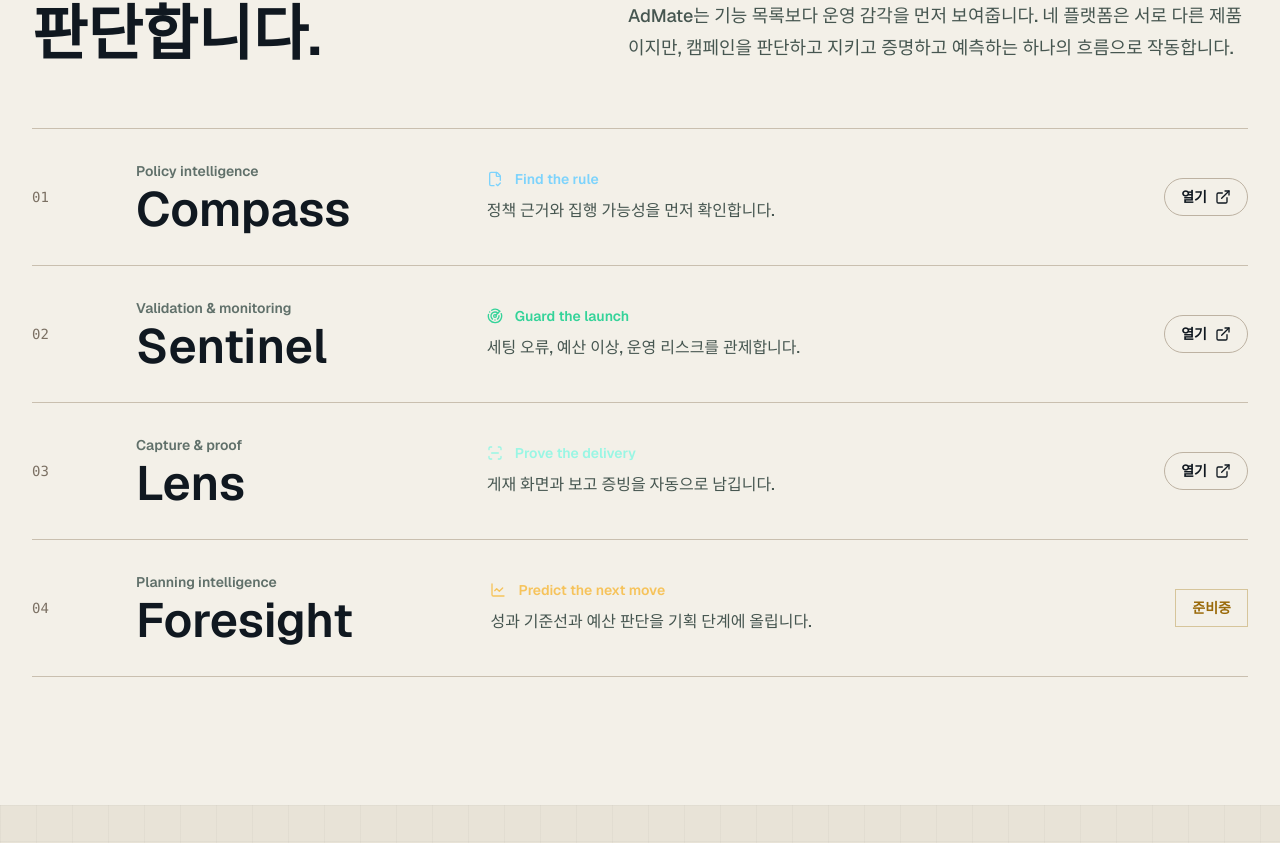
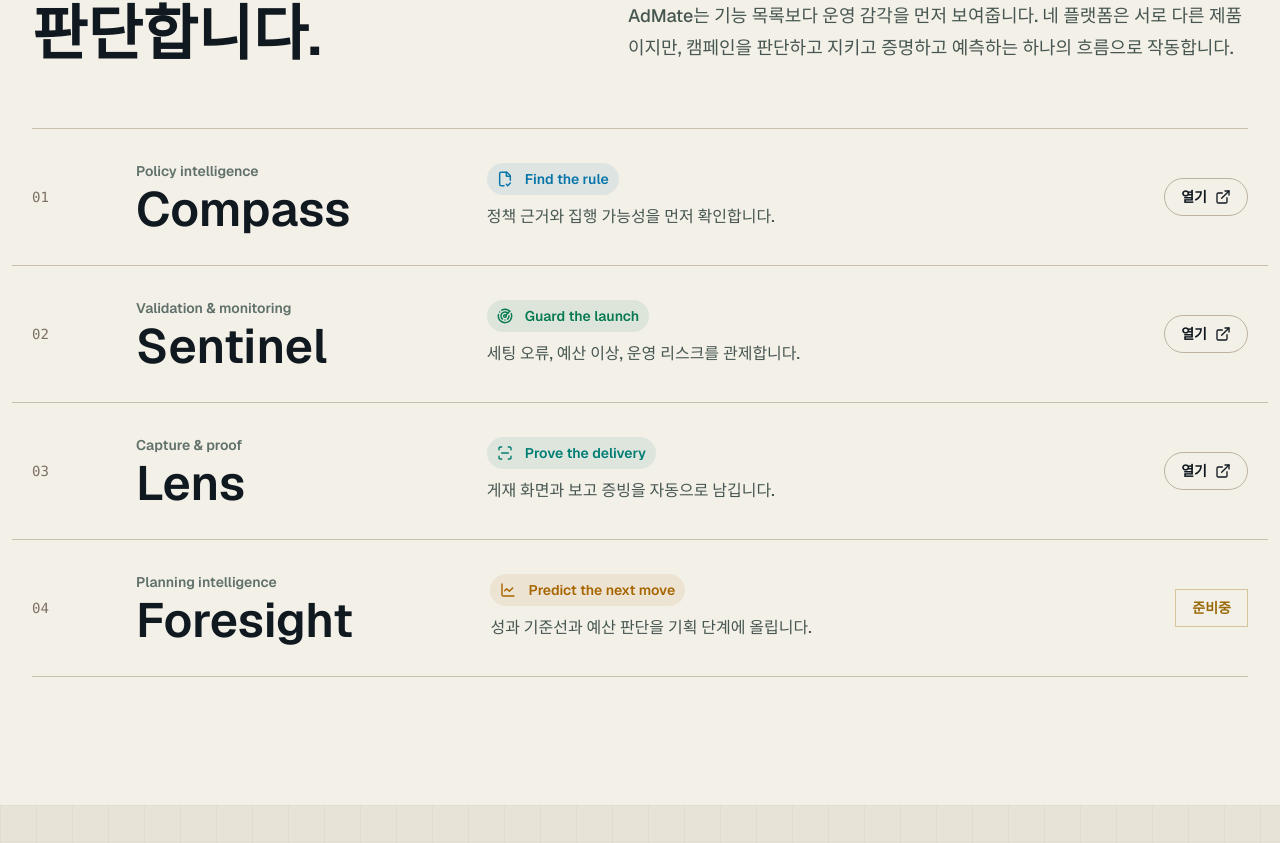
Before and after one commit to Jhongjin/admate-homepage, a Next.js app: page / in a window 1280 px wide. Shown: the part 1080-1923 px from the top of the page. Built offline with nearby package versions, Linux system fonts and the light colour scheme.

Commit message:
Improve homepage suite row hover states

```diff
--- a/src/app/globals.css
+++ b/src/app/globals.css
@@ -460,6 +460,82 @@
   .homepage-signal-runner {
     transform-origin: left;
     animation: homepage-signal-runner 3.6s ease-in-out infinite;
+  }
+
+  .homepage-suite-row {
+    position: relative;
+    isolation: isolate;
+    margin-inline: -20px;
+    padding-inline: 20px;
+    transition:
+      border-color 520ms cubic-bezier(0.32, 0.72, 0, 1),
+      color 520ms cubic-bezier(0.32, 0.72, 0, 1);
+  }
+
+  .homepage-suite-row::before {
+    position: absolute;
+    inset: 0;
+    z-index: 0;
+    content: "";
+    background:
+      linear-gradient(90deg, color-mix(in srgb, var(--suite-accent) 13%, #f3f0e8), color-mix(in srgb, var(--suite-accent) 7%, #f3f0e8) 48%, transparent),
+      linear-gradient(180deg, rgba(255, 255, 255, 0.18), transparent 70%);
+    opacity: 0;
+    transition:
+      opacity 520ms cubic-bezier(0.32, 0.72, 0, 1),
+      transform 520ms cubic-bezier(0.32, 0.72, 0, 1);
+    transform: scaleX(0.985);
+    transform-origin: left center;
+  }
+
+  .homepage-suite-row > * {
+    position: relative;
+    z-index: 1;
+  }
+
+  .homepage-suite-row:hover,
+  .homepage-suite-row:focus-within {
+    border-color: color-mix(in srgb, var(--suite-readable) 34%, #c9bfaf);
+  }
+
+  .homepage-suite-row:hover::before,
+  .homepage-suite-row:focus-within::before {
+    opacity: 1;
+    transform: scaleX(1);
+  }
+
+  .homepage-suite-verb {
+    width: fit-content;
+    border-radius: 999px;
+    padding: 6px 10px;
+    background: color-mix(in srgb, var(--suite-readable) 9%, transparent);
+    color: var(--suite-readable);
+    text-shadow: 0 1px 0 rgba(255, 255, 255, 0.24);
+    transition:
+      background-color 420ms cubic-bezier(0.32, 0.72, 0, 1),
+      color 420ms cubic-bezier(0.32, 0.72, 0, 1),
+      transform 420ms cubic-bezier(0.32, 0.72, 0, 1);
+  }
+
+  .homepage-suite-verb svg {
+    stroke-width: 2.15;
+  }
+
+  .homepage-suite-row:hover .homepage-suite-verb,
+  .homepage-suite-row:focus-within .homepage-suite-verb {
+    background: color-mix(in srgb, var(--suite-readable) 13%, rgba(255, 255, 255, 0.16));
+    color: color-mix(in srgb, var(--suite-readable) 84%, #101820);
+    transform: translateX(4px);
+  }
+
+  .homepage-suite-action,
+  .homepage-suite-pending {
+    background: rgba(243, 240, 232, 0.55);
+  }
+
+  .homepage-suite-row:hover .homepage-suite-action,
+  .homepage-suite-row:focus-within .homepage-suite-action {
+    border-color: color-mix(in srgb, var(--suite-readable) 42%, #101820);
   }
 
   .homepage-flow-console {
--- a/src/components/home/HomeRebuildExperience.tsx
+++ b/src/components/home/HomeRebuildExperience.tsx
@@ -23,6 +23,7 @@
     korean: "정책 근거와 집행 가능성을 먼저 확인합니다.",
     signal: "RAG evidence",
     accent: "#7DD3FC",
+    readableAccent: "#0875A8",
     href: officialLinks.compass,
     icon: FileCheck2,
   },
@@ -33,6 +34,7 @@
     korean: "세팅 오류, 예산 이상, 운영 리스크를 관제합니다.",
     signal: "Risk gate",
     accent: "#34D399",
+    readableAccent: "#087A52",
     href: officialLinks.sentinel,
     icon: Radar,
   },
@@ -43,6 +45,7 @@
     korean: "게재 화면과 보고 증빙을 자동으로 남깁니다.",
     signal: "Proof capture",
     accent: "#99F6E4",
+    readableAccent: "#007D73",
     href: officialLinks.lens,
     icon: ScanLine,
   },
@@ -53,6 +56,7 @@
     korean: "성과 기준선과 예산 판단을 기획 단계에 올립니다.",
     signal: "Forecast",
     accent: "#F6C35B",
+    readableAccent: "#A76500",
     href: "",
     icon: LineChart,
   },
@@ -262,7 +266,13 @@
             return (
               <article
                 key={platform.name}
-                className="group grid gap-6 border-b border-[#C9BFAF] py-8 last:border-b-0 md:grid-cols-[80px_minmax(190px,0.5fr)_minmax(0,1fr)_auto] md:items-center"
+                className="homepage-suite-row group grid gap-6 border-b border-[#C9BFAF] py-8 last:border-b-0 md:grid-cols-[80px_minmax(190px,0.5fr)_minmax(0,1fr)_auto] md:items-center"
+                style={
+                  {
+                    "--suite-accent": platform.accent,
+                    "--suite-readable": platform.readableAccent,
+                  } as CSSProperties
+                }
               >
                 <div className="font-mono text-sm text-[#7B7063]">{String(index + 1).padStart(2, "0")}</div>
                 <div>
@@ -270,14 +280,14 @@
                   <h3 className="mt-1 text-4xl font-semibold leading-none sm:text-5xl">{platform.name}</h3>
                 </div>
                 <div className="max-w-[560px]">
-                  <div className="flex items-center gap-3 text-sm font-semibold" style={{ color: platform.accent }}>
+                  <div className="homepage-suite-verb flex items-center gap-3 text-sm font-semibold">
                     <Icon className="h-4 w-4" aria-hidden="true" />
                     {platform.verb}
                   </div>
                   <p className="mt-2 text-base font-medium leading-7 text-[#465650]">{platform.korean}</p>
                 </div>
                 {disabled ? (
-                  <span className="w-fit border border-[#D6C59B] px-4 py-2 text-sm font-semibold text-[#9A6A0A]">
+                  <span className="homepage-suite-pending w-fit border border-[#D6C59B] px-4 py-2 text-sm font-semibold text-[#9A6A0A]">
                     준비중
                   </span>
                 ) : (
@@ -285,7 +295,7 @@
                     href={platform.href}
                     target="_blank"
                     rel="noreferrer"
-                    className="inline-flex w-fit items-center gap-2 rounded-full border border-[#BDB2A2] px-4 py-2 text-sm font-semibold text-[#101820] transition duration-500 ease-[cubic-bezier(0.32,0.72,0,1)] hover:border-[#101820] hover:bg-[#101820] hover:text-white"
+                    className="homepage-suite-action inline-flex w-fit items-center gap-2 rounded-full border border-[#BDB2A2] px-4 py-2 text-sm font-semibold text-[#101820] transition duration-500 ease-[cubic-bezier(0.32,0.72,0,1)] hover:border-[#101820] hover:bg-[#101820] hover:text-white"
                   >
                     열기
                     <ExternalLink className="h-4 w-4" aria-hidden="true" />
```
